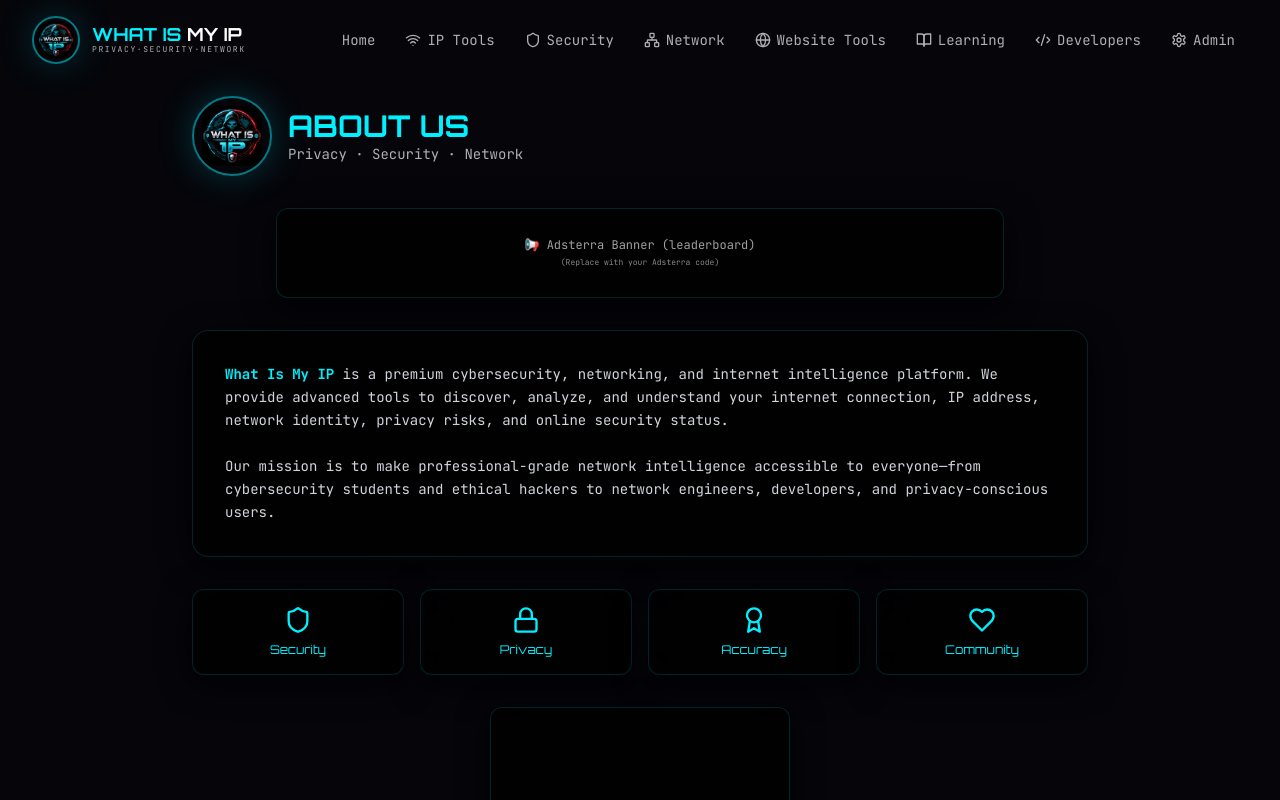
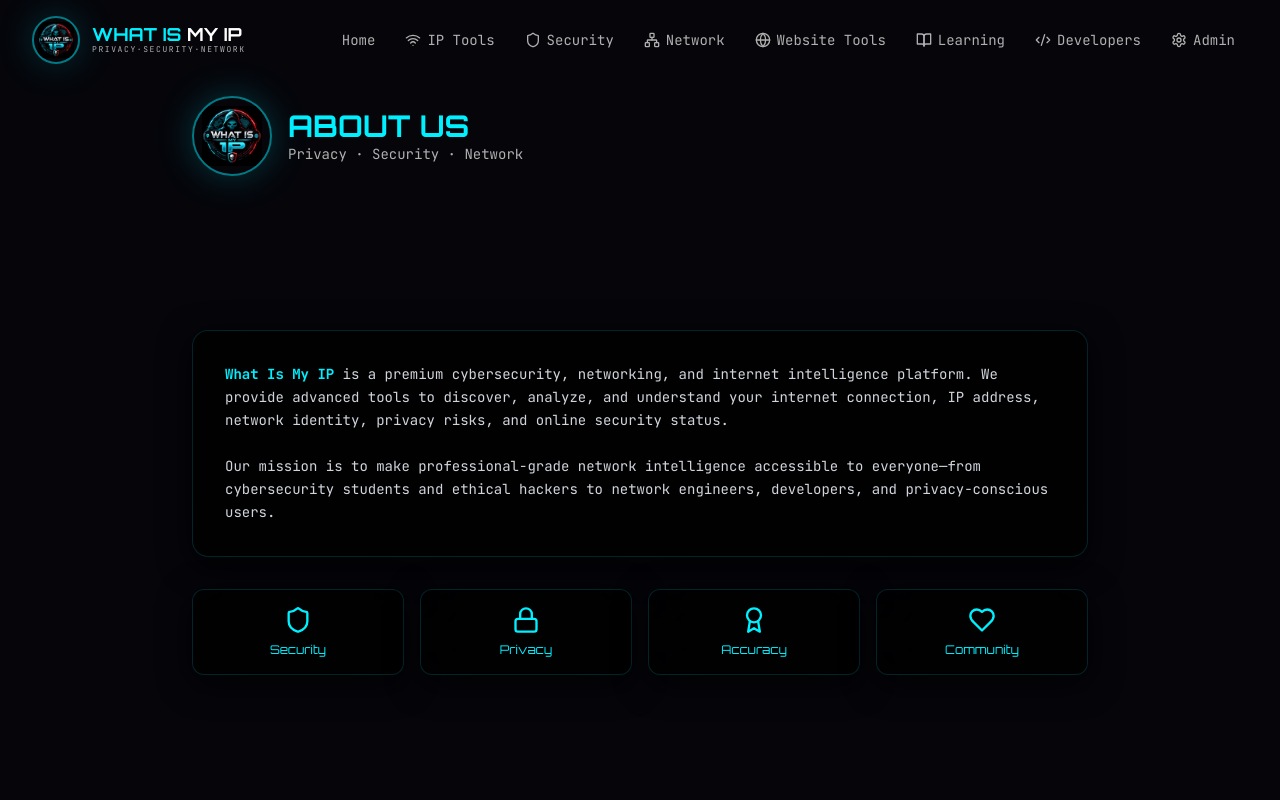
Before and after one commit to ghostshellops-bit/What-Is-My-Ip-Address, a Next.js app: page /about in a window 1280 px wide. Shown: the top 800 px of the page. Built offline with nearby package versions, Linux system fonts and the light colour scheme.

Commit message:
Add Native Banner to HomeClient - no other changes

```diff
--- a/app/components/AdBanner.tsx
+++ b/app/components/AdBanner.tsx
@@ -3,46 +3,136 @@
 import { useEffect } from 'react';
 
 interface AdBannerProps {
-  type: 'leaderboard' | 'rectangle' | 'skyscraper' | 'social';
+  type: 'native' | 'leaderboard' | 'rectangle' | 'skyscraper' | 'mobile';
   className?: string;
 }
 
 export default function AdBanner({ type = 'leaderboard', className = '' }: AdBannerProps) {
   useEffect(() => {
     try {
-      console.log('Ad banner loaded:', type);
+      // ==========================================
+      // 1. NATIVE BANNER (Responsive)
+      // ==========================================
+      if (type === 'native') {
+        // Create container if it doesn't exist
+        let container = document.getElementById('container-b690125a61f7b7f4ef6d67d25cade33d');
+        if (!container) {
+          const newContainer = document.createElement('div');
+          newContainer.id = 'container-b690125a61f7b7f4ef6d67d25cade33d';
+          const parent = document.querySelector('.ad-container');
+          if (parent) {
+            parent.appendChild(newContainer);
+          }
+        }
+
+        const script = document.createElement('script');
+        script.async = true;
+        script.setAttribute('data-cfasync', 'false');
+        script.src = 'https://pl30882513.effectivecpmnetwork.com/b690125a61f7b7f4ef6d67d25cade33d/invoke.js';
+        document.body.appendChild(script);
+      }
+
+      // ==========================================
+      // 2. LEADERBOARD - 728x90
+      // ==========================================
+      if (type === 'leaderboard') {
+        const s1 = document.createElement('script');
+        s1.innerHTML = `
+          atOptions = {
+            'key' : '93f926b3be881e3571fb55049087e2d5',
+            'format' : 'iframe',
+            'height' : 90,
+            'width' : 728,
+            'params' : {}
+          };
+        `;
+        document.head.appendChild(s1);
+        const s2 = document.createElement('script');
+        s2.src = 'https://www.highperformanceformat.com/93f926b3be881e3571fb55049087e2d5/invoke.js';
+        document.body.appendChild(s2);
+      }
+
+      // ==========================================
+      // 3. RECTANGLE - 300x250
+      // ==========================================
+      if (type === 'rectangle') {
+        const s1 = document.createElement('script');
+        s1.innerHTML = `
+          atOptions = {
+            'key' : '962f19dabcc463b4c39ffe6d5f169807',
+            'format' : 'iframe',
+            'height' : 250,
+            'width' : 300,
+            'params' : {}
+          };
+        `;
+        document.head.appendChild(s1);
+        const s2 = document.createElement('script');
+        s2.src = 'https://www.highperformanceformat.com/962f19dabcc463b4c39ffe6d5f169807/invoke.js';
+        document.body.appendChild(s2);
+      }
+
+      // ==========================================
+      // 4. SKYSCRAPER - 160x600
+      // ==========================================
+      if (type === 'skyscraper') {
+        const s1 = document.createElement('script');
+        s1.innerHTML = `
+          atOptions = {
+            'key' : '501685e48da3d5bd81efb4602695e21f',
+            'format' : 'iframe',
+            'height' : 600,
+            'width' : 160,
+            'params' : {}
+          };
+        `;
+        document.head.appendChild(s1);
+        const s2 = document.createElement('script');
+        s2.src = 'https://www.highperformanceformat.com/501685e48da3d5bd81efb4602695e21f/invoke.js';
+        document.body.appendChild(s2);
+      }
+
+      // ==========================================
+      // 5. MOBILE - 320x50
+      // ==========================================
+      if (type === 'mobile') {
+        const s1 = document.createElement('script');
+        s1.innerHTML = `
+          atOptions = {
+            'key' : 'a56c67f58ec5272d7683872900e65529',
+            'format' : 'iframe',
+            'height' : 50,
+            'width' : 320,
+            'params' : {}
+          };
+        `;
+        document.head.appendChild(s1);
+        const s2 = document.createElement('script');
+        s2.src = 'https://www.highperformanceformat.com/a56c67f58ec5272d7683872900e65529/invoke.js';
+        document.body.appendChild(s2);
+      }
     } catch (e) {
-      console.error('Ad banner error:', e);
+      console.error('Ad error:', e);
     }
   }, [type]);
 
-  const getBannerStyles = () => {
-    switch (type) {
-      case 'leaderboard':
-        return { width: '728px', height: '90px', maxWidth: '100%' };
-      case 'rectangle':
-        return { width: '300px', height: '250px', maxWidth: '100%' };
-      case 'skyscraper':
-        return { width: '160px', height: '600px', maxWidth: '100%' };
-      case 'social':
-        return { width: '100%', height: '60px' };
-      default:
-        return { width: '728px', height: '90px', maxWidth: '100%' };
-    }
+  const styles: Record<string, React.CSSProperties> = {
+    native: { width: '100%', minHeight: '120px' },
+    leaderboard: { width: '728px', height: '90px', maxWidth: '100%' },
+    rectangle: { width: '300px', height: '250px', maxWidth: '100%' },
+    skyscraper: { width: '160px', height: '600px', maxWidth: '100%' },
+    mobile: { width: '320px', height: '50px', maxWidth: '100%' },
   };
 
   return (
     <div
-      className={`glass-card rounded-xl border-ghost-cyan/10 bg-ghost-dark/30 flex items-center justify-center overflow-hidden ${className}`}
-      style={getBannerStyles()}
+      className={`flex items-center justify-center overflow-hidden ${className}`}
+      style={styles[type] || styles.leaderboard}
     >
-      <div className="text-center">
-        <div className="text-xs text-gray-500 font-mono">
-          📢 Adsterra Banner ({type})
-          <br />
-          <span className="text-[8px] text-gray-600">(Replace with your Adsterra code)</span>
-        </div>
-      </div>
+      {/* Native Banner Container */}
+      {type === 'native' && (
+        <div id="container-b690125a61f7b7f4ef6d67d25cade33d" />
+      )}
     </div>
   );
 }
--- a/app/components/Ads/Banner160x300.tsx
+++ /dev/null
@@ -1,9 +0,0 @@
-'use client';
-
-export default function Banner160x300() {
-  return (
-    <div className="w-[160px] h-[300px] flex items-center justify-center border border-ghost-cyan/10 rounded-xl bg-ghost-dark/30 text-xs text-gray-500 font-mono">
-      📢 Ad Banner 160x300
-    </div>
-  );
-}
--- a/app/components/Ads/Banner300x250.tsx
+++ /dev/null
@@ -1,9 +0,0 @@
-'use client';
-
-export default function Banner300x250() {
-  return (
-    <div className="w-[300px] h-[250px] flex items-center justify-center border border-ghost-cyan/10 rounded-xl bg-ghost-dark/30 text-xs text-gray-500 font-mono">
-      📢 Ad Banner 300x250
-    </div>
-  );
-}
--- a/app/components/Ads/Banner728x90.tsx
+++ /dev/null
@@ -1,9 +0,0 @@
-'use client';
-
-export default function Banner728x90() {
-  return (
-    <div className="w-full max-w-[728px] h-[90px] flex items-center justify-center border border-ghost-cyan/10 rounded-xl bg-ghost-dark/30 text-xs text-gray-500 font-mono">
-      📢 Ad Banner 728x90
-    </div>
-  );
-}
--- a/app/components/Ads/NativeBanner.tsx
+++ /dev/null
@@ -1,9 +0,0 @@
-'use client';
-
-export default function NativeBanner() {
-  return (
-    <div className="w-full max-w-[728px] h-[90px] flex items-center justify-center border border-ghost-cyan/10 rounded-xl bg-ghost-dark/30 text-xs text-gray-500 font-mono">
-      📢 Native Ad Banner
-    </div>
-  );
-}
--- a/app/components/HomeClient.tsx
+++ b/app/components/HomeClient.tsx
@@ -118,6 +118,9 @@
 
   return (
     <div className="max-w-7xl mx-auto px-4 py-6 sm:px-6 sm:py-10">
+      {/* ============================================
+          AD 1: LEADERBOARD (728x90)
+          ============================================ */}
       <div className="mt-8 mb-4 flex justify-center">
         <AdBanner type="leaderboard" />
       </div>
@@ -171,6 +174,9 @@
         </div>
       </div>
 
+      {/* ============================================
+          AD 2: RECTANGLE (300x250)
+          ============================================ */}
       <div className="my-4 flex justify-center">
         <AdBanner type="rectangle" />
       </div>
@@ -261,6 +267,13 @@
         </motion.div>
       </div>
 
+      {/* ============================================
+          AD 3: NATIVE BANNER (Responsive)
+          ============================================ */}
+      <div className="my-6 flex justify-center">
+        <AdBanner type="native" />
+      </div>
+
       <div className="mt-4 glass-card rounded-xl p-2 border-ghost-cyan/10">
         <div className="h-[280px] rounded-lg overflow-hidden">
           {hasCoords ? (
@@ -273,6 +286,9 @@
         </div>
       </div>
 
+      {/* ============================================
+          AD 4: LEADERBOARD (728x90)
+          ============================================ */}
       <div className="my-4 flex justify-center">
         <AdBanner type="leaderboard" />
       </div>
@@ -302,6 +318,9 @@
         </div>
       </div>
 
+      {/* ============================================
+          AD 5: RECTANGLE (300x250) - Bottom
+          ============================================ */}
       <div className="mt-4 flex justify-center">
         <AdBanner type="rectangle" />
       </div>
```
